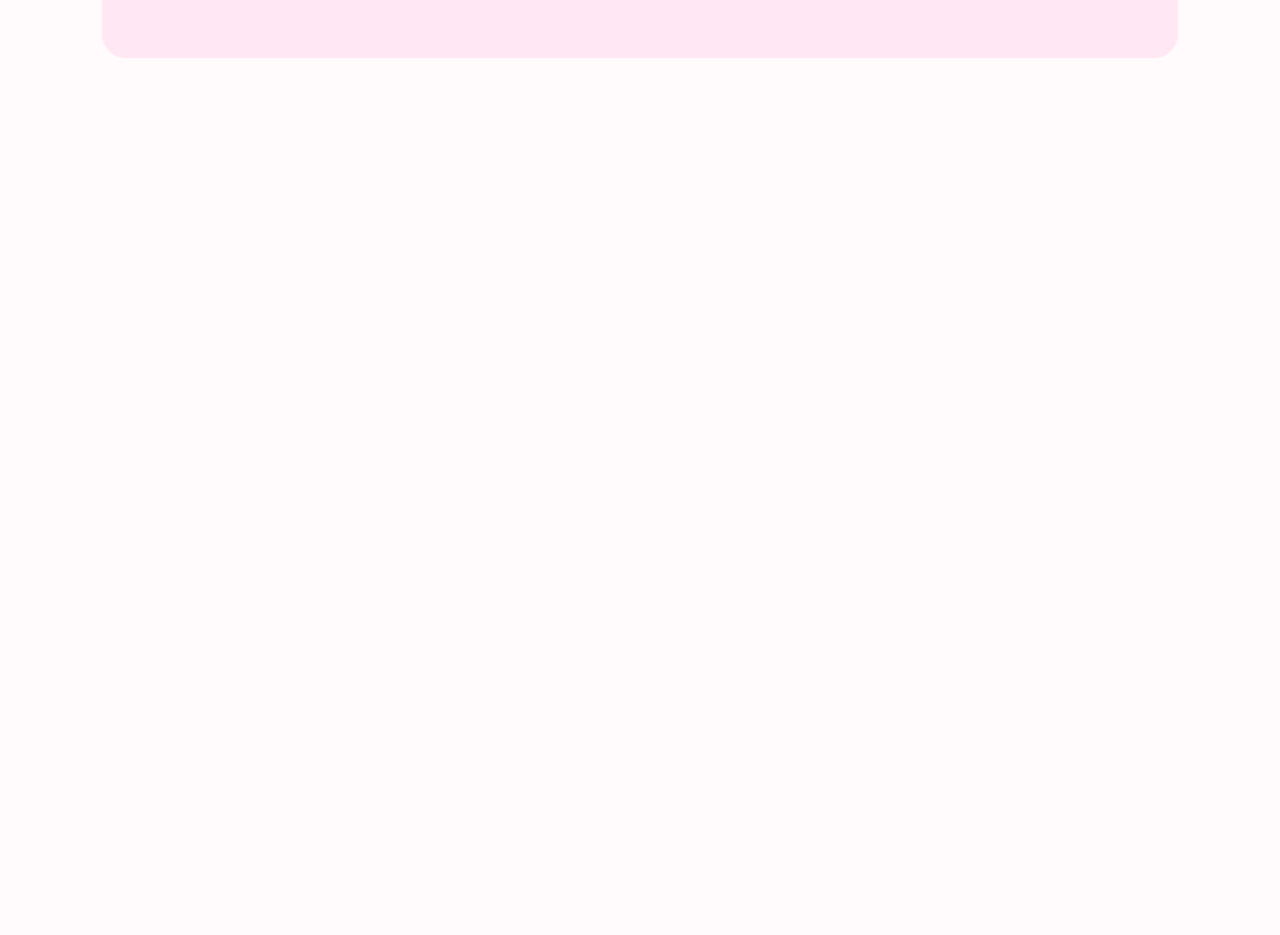
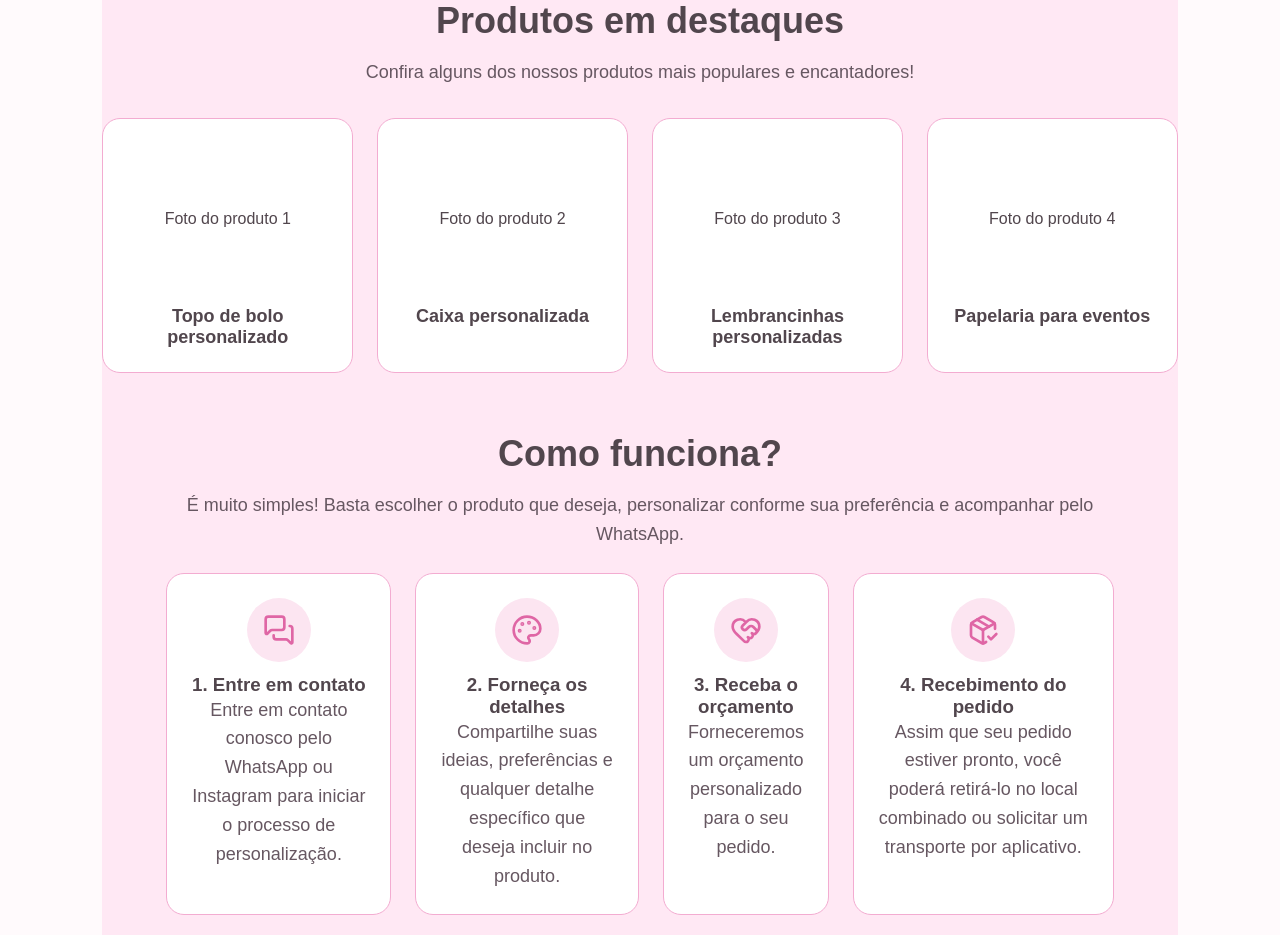
Before and after one commit to PatrickCorrea-git/papelle-personalizados, a React (Vite) app: page / in a window 1280 px wide. Shown: the part 1137-2072 px from the top of the page. Before the commit the page ends 1255 px from the top, so only its background shows below. Built offline with nearby package versions, Linux system fonts and the light colour scheme.

Commit message:
feat:alterações gerais

```diff
--- a/package.json
+++ b/package.json
@@ -10,6 +10,7 @@
     "preview": "vite preview"
   },
   "dependencies": {
+    "lucide-react": "^1.59.0",
     "react": "^19.2.8",
     "react-dom": "^19.2.8"
   },
--- a/src/App.css
+++ b/src/App.css
@@ -110,8 +110,9 @@ main p {
 
 
 .categoria-card {
-  flex: 1;
-  min-width: 220px;
+  flex: 1 1 0;
+  min-width: 0;
+  aspect-ratio: 1 / 1;
   padding: 24px;
   border: 2px solid #f3acd1;
   border-radius: 18px;
@@ -157,6 +158,83 @@ main p {
   background-color: #d6bbf8;
 }
 
+/* Produtos em Destaques */
+
+.destaques {
+  margin-top: 40px;
+  padding: 40px 0;
+  text-align: center;
+}
+
+.destaques-lista {
+  display: grid;
+  grid-template-columns: repeat(4, minmax(0, 1fr));
+  gap: 24px;
+  margin-top: 32px;
+}
+
+.destaque-card {
+  background-color: #fff;
+  border: 1px solid #f3acd1;
+  border-radius: 18px;
+  padding: 24px;
+  text-align: center;
+}
+
+.destaque-imagem {
+  display: flex;
+  justify-content: center;
+  align-items: center;
+  background-color: #fff;
+  aspect-ratio: 4 / 3;
+}
+
+.destaque-card h3 {
+  margin: 0;
+  font-size: 18px;
+  margin-top: 12px;
+}
+
+/* Etapas */
+
+.etapas-lista{
+  display:flex;
+  gap: 24px;
+  padding: 24px;
+}
+
+.etapa-card{
+    border-radius: 18px;
+    border: 1px solid #f3acd1;
+    background-color: #fff;
+    padding: 24px;
+    text-align: center;
+}
+
+.etapa-card span {
+  display: block;
+  font-size: 32px;
+  margin-bottom: 12px;
+}
+
+/* Ícones das etapas */
+
+.etapa-icone {
+  background-color: #fce5f1;
+  border-radius: 50%;
+  width: 64px;
+  height: 64px;
+  display: flex;
+  justify-content: center;
+  align-items: center;
+  margin: 0 auto;
+  margin-bottom: 12px;
+}
+
+.etapa-icone svg{
+  color: #df66a5;
+}
+
 /* Responsividade */
 
 @media (max-width: 600px) {
--- a/src/App.jsx
+++ b/src/App.jsx
@@ -1,3 +1,4 @@
+import { MessagesSquare, Palette, HeartHandshake, PackageCheck } from 'lucide-react';
 import './App.css';
 
 function App() {
@@ -76,7 +77,82 @@ function App() {
               <p>totens de mesa personalizados para eventos</p>
             </article>
           </div>
+        </section>
 
+        <section className="destaques">
+          <h2>Produtos em destaques</h2>
+          <p>Confira alguns dos nossos produtos mais populares e encantadores!</p>
+
+          <div className="destaques-lista">
+            <article className="destaque-card">
+              <div>
+                <span className="destaque-imagem">Foto do produto 1</span>
+              </div>
+              <h3>Topo de bolo personalizado</h3>
+            </article>
+
+            <article className="destaque-card">
+              <div>
+                <span className="destaque-imagem">Foto do produto 2</span>
+              </div>
+              <h3>Caixa personalizada</h3>
+            </article>
+
+            <article className="destaque-card">
+              <div>
+                <span className="destaque-imagem">Foto do produto 3</span>
+              </div>
+              <h3>Lembrancinhas personalizadas</h3>
+            </article>
+
+            <article className="destaque-card">
+              <div>
+                <span className="destaque-imagem">Foto do produto 4</span>
+              </div>
+              <h3>Papelaria para eventos</h3>
+            </article>
+          </div>
+
+          <section className="como-funciona">
+            <h2>Como funciona?</h2>
+            <p>É muito simples! Basta escolher o produto que deseja, personalizar conforme sua preferência e acompanhar pelo WhatsApp.</p>
+            <div className="etapas-lista">
+
+              <article className="etapa-card">
+                <div className="etapa-icone">
+                <MessagesSquare size={32} />
+                </div>
+                <h3>1. Entre em contato</h3>
+                <p>Entre em contato conosco pelo WhatsApp ou Instagram para iniciar o processo de personalização.</p>
+              </article>
+
+              <article className="etapa-card">
+                <div className="etapa-icone">
+                  <Palette size={32} />
+                </div>
+                <h3>2. Forneça os detalhes</h3>
+                <p>Compartilhe suas ideias, preferências e qualquer detalhe específico que deseja incluir no produto.</p>
+              </article>
+
+              <article className="etapa-card">
+                <div className="etapa-icone">
+                  <HeartHandshake size={32} />
+                </div>
+                <h3>3. Receba o orçamento</h3>
+                <p>Forneceremos um orçamento personalizado para o seu pedido.</p>
+              </article>
+
+              <article className="etapa-card">
+                <div className="etapa-icone">
+                  <PackageCheck size={32} />
+                </div>
+                <h3>4. Recebimento do pedido</h3>
+                <p>Assim que seu pedido estiver pronto, você poderá retirá-lo no local combinado ou solicitar um transporte por aplicativo.</p>
+              </article>
+            </div>
+
+            <p>Obs.: Os custos de entrega são de responsabilidade do cliente.</p>
+          </section>
         </section>
 
       </main>
```
Also changed, not shown: 1 other file (tests, documents, lock files or other folders).
